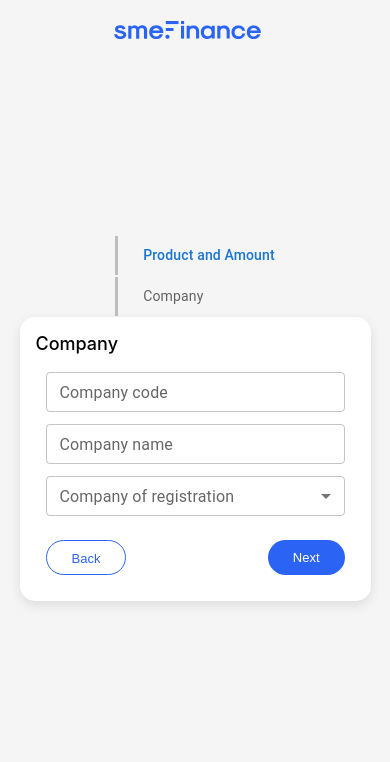
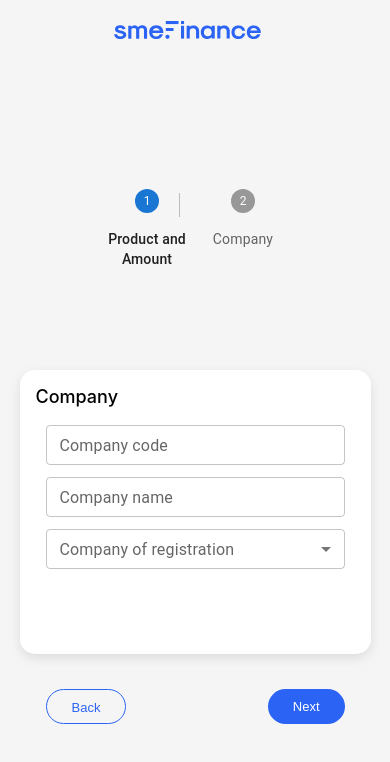
Before and after one commit to tavigul/test-app, a React (Vite) app: page / in a window 390 px wide. Shown: the top 762 px of the page. Built offline with nearby package versions, Linux system fonts and the light colour scheme.

Commit message:
(fix): fixed responsive styles of stepper

```diff
--- a/src/components/Header/Header.tsx
+++ b/src/components/Header/Header.tsx
@@ -1,5 +1,4 @@
 import {HeaderStyled, Logo, HeaderTitle, HeaderLink, HeaderTitles} from "./Header.styled.js";
-
 
 function Header() {
     return (
--- a/src/styles/Form.ts
+++ b/src/styles/Form.ts
@@ -20,6 +20,7 @@ export const Wrapper = styled.div`
   align-items: center;
   width: 100%;
 
+  @media screen and (min-width: 1024px) {
     .MuiSvgIcon-root.MuiSvgIcon-fontSizeMedium.MuiStepIcon-root.css-1u4zpwo-MuiSvgIcon-root-MuiStepIcon-root {
       display: none;
     }
@@ -49,19 +50,16 @@ export const Wrapper = styled.div`
     .css-14sza3e-MuiStepLabel-root {
       padding: 1px 0;
     }
-
+  }
 
   @media screen and (max-width: 1024px) {
     flex-direction: column;
     margin-right: 0;
+    justify-content: space-between;
+    height: 70%;
+    .MuiStepper-root.MuiStepper-vertical.MuiStepper-alternativeLabel.css-11r6j1z-MuiStepper-root {
+      flex-direction: row;
     }
-
-  .MuiPaper-root {
-    background-color: transparent;
-  }
-
-  .MuiStepLabel-root.MuiStepLabel-alternativeLabel {
-    flex-direction: row;
   }
 `
 
@@ -74,13 +72,8 @@ export const FormFieldsWrapper = styled.div`
     margin: 10px;
   }
 
-  //.css-12wnr2w-MuiButtonBase-root-MuiCheckbox-root.Mui-checked,.css-12wnr2w-MuiButtonBase-root-MuiCheckbox-root.MuiCheckbox-indeterminate {
-  //  padding: 0 10px 0 0;
-  //}
-
   .MuiFormControlLabel-root.MuiFormControlLabel-labelPlacementEnd.css-j204z7-MuiFormControlLabel-root {
-    margin: 0;
-    margin-right: 10px;
+    margin: 0 10px 0 0;
   }
 
   .css-12wnr2w-MuiButtonBase-root-MuiCheckbox-root {
@@ -96,7 +89,6 @@ export const FormTitle = styled.h5`
 export const FormButtons = styled.div`
   display: flex;
   justify-content: space-between;
-  //padding: 0 40px 84px 40px;
   padding: 0 40px 24px 40px;
   @media screen and (max-width: 1024px) {
     padding: 10px;
```
Lines whose indentation alone changed are shown as unchanged.
